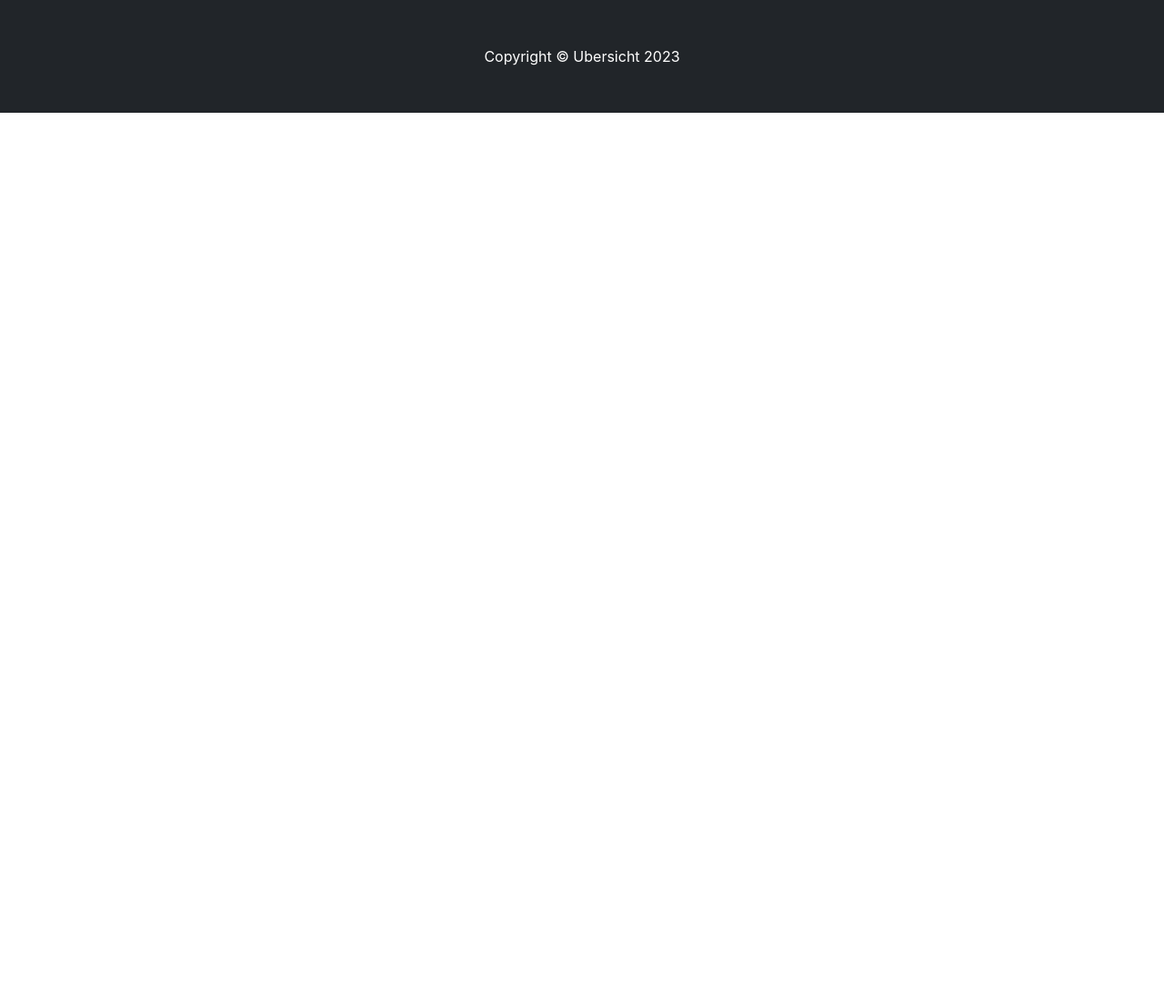
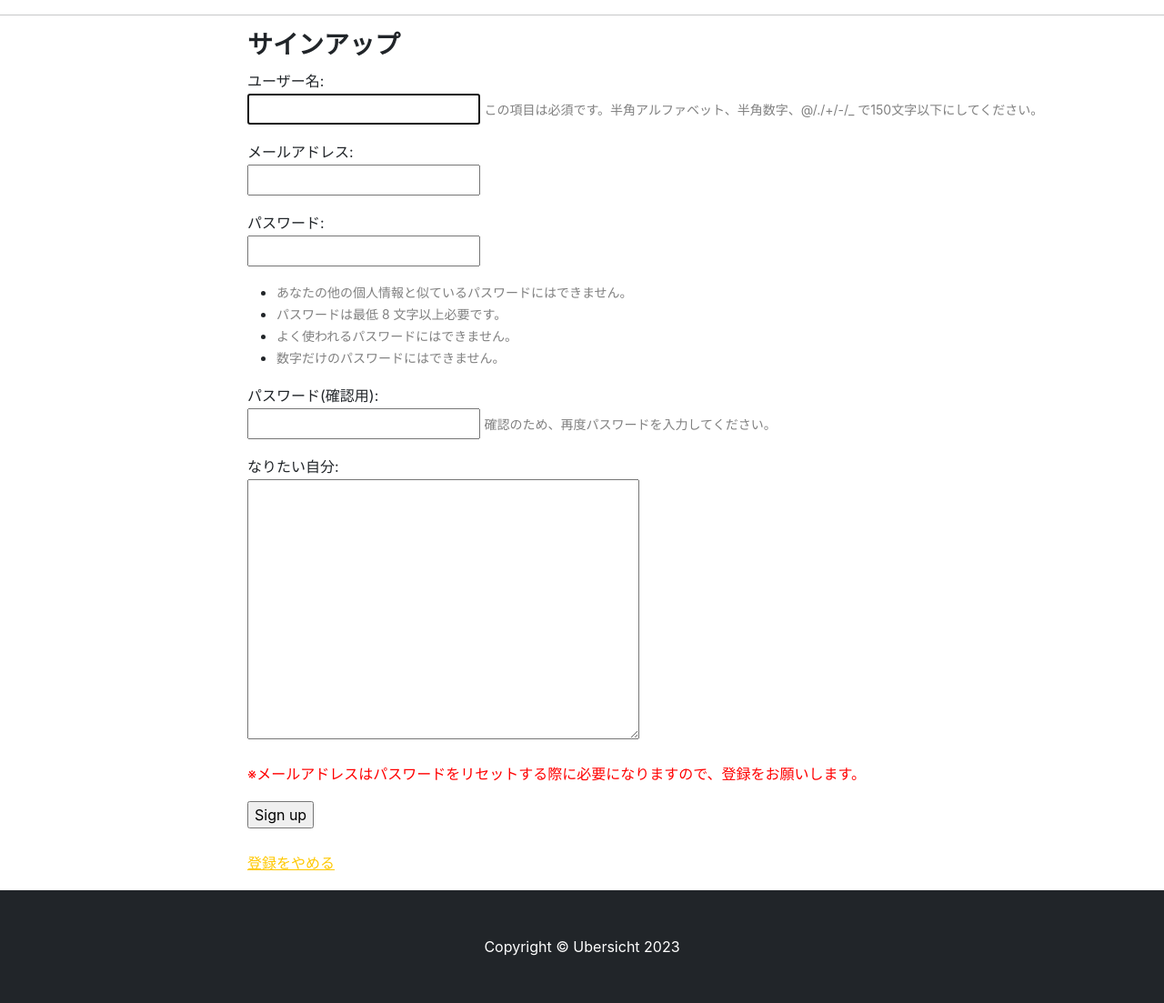
Before and after one commit to ICDCyborg/ubersicht, a Django app: template accounts/templates/signup.html in a window 1280 px wide. Shown: the part 56-1159 px from the top of the page at 91% size. Before the commit the page ends 180 px from the top, so only its background shows below. Run offline with Django 4.2, Linux system fonts and the light colour scheme; the template is opened without the code that fills it: values that come from a table or form of the project are taken from there, others are empty; some libraries are stand-ins or nearby versions.

Commit message:
feat: signup.html

```diff
--- a/accounts/models.py
+++ b/accounts/models.py
@@ -4,4 +4,4 @@ from django.contrib.auth.models import AbstractUser
 
 class CustomUser(AbstractUser):
     # なりたい自分や抱負などを入れる
-    dream = models.TextField(max_length=100, blank=True, null=True)
+    dream = models.TextField(verbose_name="なりたい自分", max_length=200, blank=True, null=True)
--- a/accounts/templates/signup.html
+++ b/accounts/templates/signup.html
@@ -1,7 +1,7 @@
 {% extends 'base.html' %}
-{% block title %}Sign Up{% endblock title %}
+{% block title %}Ubersicht - ユーザ登録{% endblock title %}
 
-{% block contents %}
+{% block content %}
     <hr>
     <div class="container">
         <div class="row">
@@ -25,8 +25,8 @@
                     <input type="submit" value="Sign up">
                 </form>
                 <br>
-                <p><a href="{% url 'photo:index' %}">登録をやめる</a></p>
+                <p><a href="{% url 'todo:index' %}">登録をやめる</a></p>
             </div>
         </div>
     </div>
-{% endblock contents %}
+{% endblock content %}
--- a/accounts/templates/signup_success.html
+++ b/accounts/templates/signup_success.html
@@ -1,10 +1,10 @@
 {% extends 'base.html' %}
-{% block title %}登録完了{% endblock title %}
+{% block title %}Ubersicht - ユーザ登録完了{% endblock title %}
 {% block contents %}
 <div class="container">
     <div class="row">
         <div class="col offset-4 py-4">
-            <h3>登録が完了しました。</h3>
+            <h3>ユーザ登録が完了しました。</h3>
         </div>
         <p><a href="{% url 'accounts:login' %}">ログインはこちら</a></p>
     </div>
--- a/accounts/urls.py
+++ b/accounts/urls.py
@@ -1,4 +1,10 @@
 from django.urls import path
 
+from . import views
+
+app_name = 'accounts'
+
 urlpatterns = [
+    path('signup/', views.SignUpView.as_view(), name='signup'),
+    path('signup_success/', views.SignUpSuccessView.as_view(), name='signup_success'),
 ]
--- a/todo/templates/base.html
+++ b/todo/templates/base.html
@@ -39,7 +39,7 @@
                     </div>
                     {% else %}
                     <div class="dropdown-menu dropdown-menu-end animate slideIn" aria-labelledby="navbarDropdown">
-                        <a class="dropdown-item" href="#">ユーザー登録</a>
+                        <a class="dropdown-item" href="{% url 'accounts:signup' %}">ユーザー登録</a>
                         <a class="dropdown-item" href="#">ログイン</a>
                         <a class="dropdown-item" href="#">問い合わせ</a>
                     </div>
--- a/todo/templates/index.html
+++ b/todo/templates/index.html
@@ -7,7 +7,11 @@
     <div class="container">
         <div class="masthead-subheading ">目標達成をサポートするToDoアプリ</div>
         <div class="masthead-heading text-uppercase">Ubersicht</div>
-        <a class="btn btn-primary btn-xl text-uppercase" href="#">ユーザー登録</a>
+        {% if user.is_authenticated %}
+        <a class="btn btn-primary btn-xl text-uppercase" href="#">メインページへ</a>
+        {% else %}
+        <a class="btn btn-primary btn-xl text-uppercase" href="{% url 'accounts:signup' %}">ユーザ登録</a>
+        {% endif %}
     </div>
 </header>
 {% endblock content %}
--- a/todo/urls.py
+++ b/todo/urls.py
@@ -1,5 +1,7 @@
 from django.urls import path
 from .views import IndexView
+
+app_name = 'todo'
 
 urlpatterns = [
     path('', IndexView.as_view(), name='index'),
```
Also changed, not shown: accounts/views.py (added, +20 -0 lines), accounts/migrations/0002_alter_customuser_dream.py (added), db.sqlite3.
